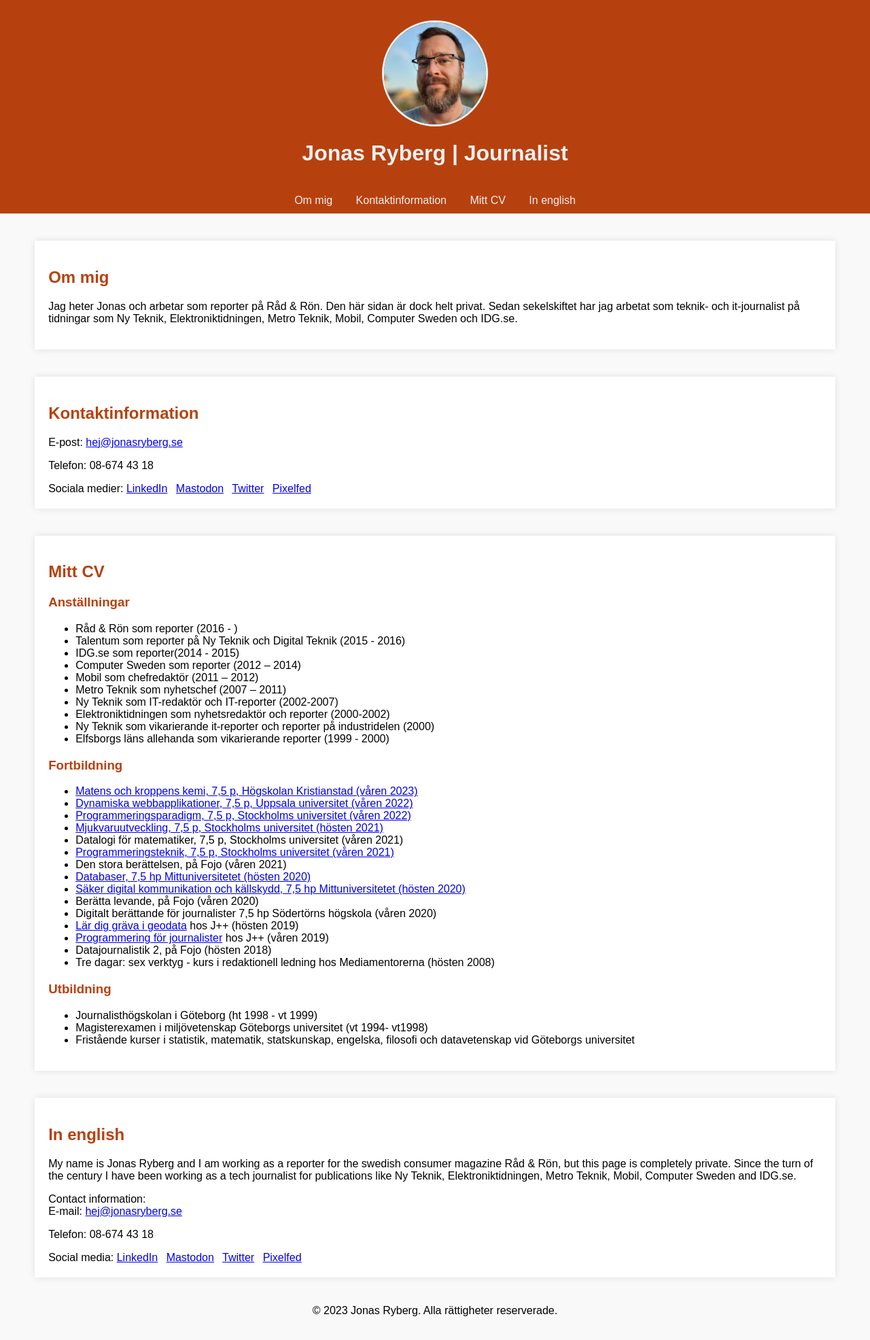
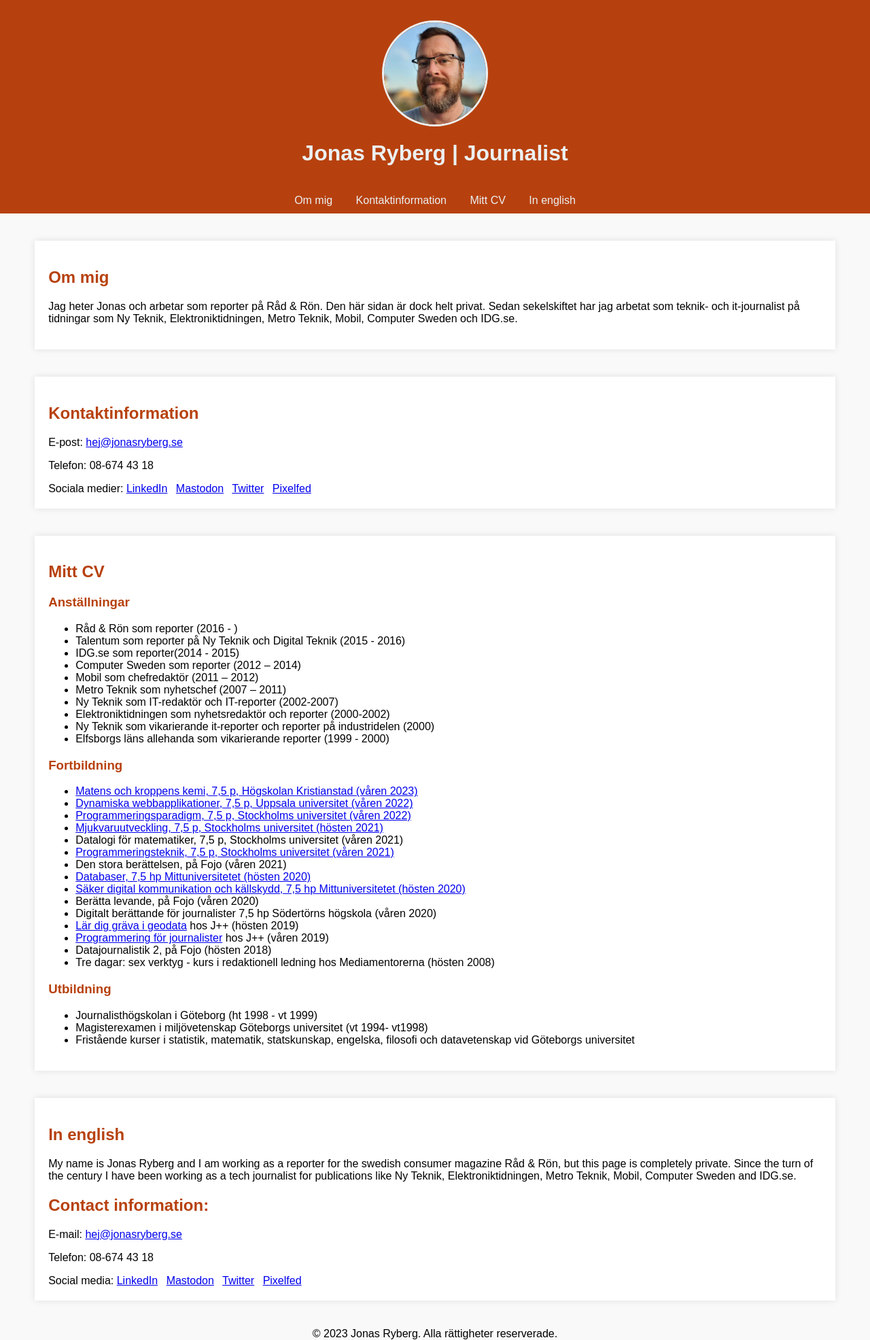
Before and after one commit to jonasryberg/jonasryberg.github.io, a Jekyll site: the page index.html, which Jekyll copies as it is, in a window 1280 px wide. Shown: the whole page at 68% size. Built offline with Jekyll 4.4.1, drawn with Linux system fonts in a browser that asks for light colours; before the commit the page ends 1937 px from its top, so only the background shows below that.

Commit message:
Update index.html

```diff
--- a/index.html
+++ b/index.html
@@ -161,8 +161,8 @@
         <h2>In english</h2>
 	<p>My name is Jonas Ryberg and I am working as a reporter for the swedish consumer magazine Råd & Rön, but this page is completely private. Since the turn of the century I have been working as a tech journalist for publications like Ny Teknik, Elektroniktidningen, Metro Teknik, Mobil, Computer Sweden and IDG.se.
 </p>
-
- <p>Contact information: <br>
+<h2>Contact information:</h2>
+ <p>
 	 E-mail: <script language="JavaScript">
 				var namn1 = "hej";
 				var namn2 = "jonasryberg.se";
```
